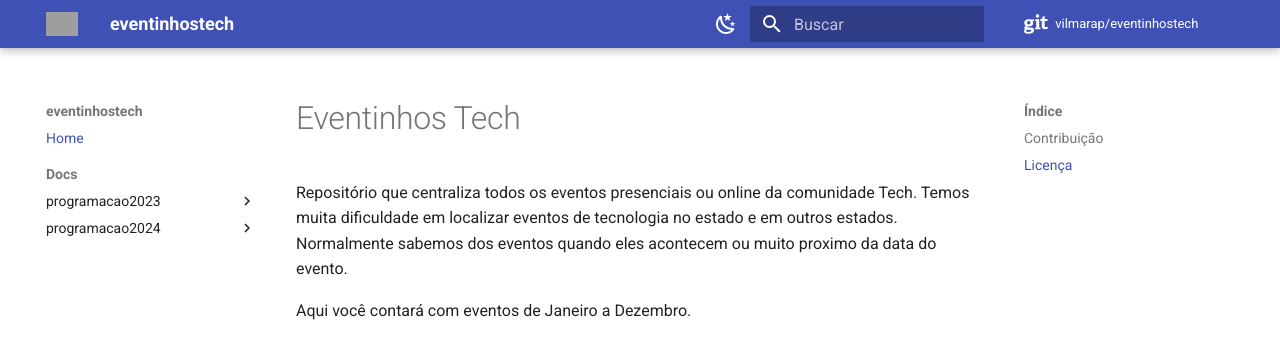
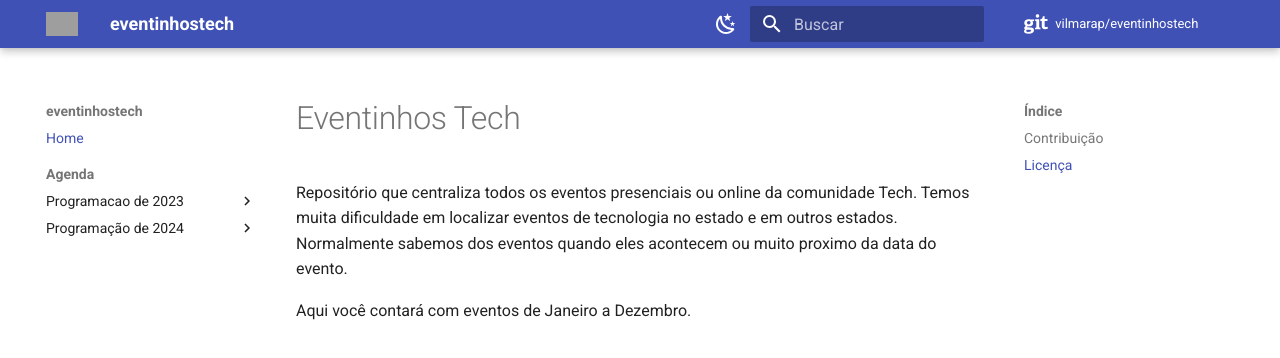
Before and after one commit to vilmarap/eventinhostech, an MkDocs documentation site: the page built from docs/index.md, in a window 1280 px wide. Shown: the top 358 px of the page. Built offline with MkDocs 1.6.1 and Material for MkDocs 9.7.7, drawn with Linux system fonts in a browser that asks for light colours; comment, search, counter and statistics services are not loaded; grey boxes are pictures that could not be loaded.

Commit message:
fix: adjust menu mkdocs

```diff
--- a/mkdocs.yml
+++ b/mkdocs.yml
@@ -24,9 +24,9 @@ theme:
 
 nav:
   - Home: index.md
-  - Docs:
-    - programacao2023:
+  - Agenda:
+    - Programacao de 2023:
       - Novembro: programacao2023/novembro2023.md
       - Dezembro: programacao2023/dezembro2023.md
-    - programacao2024:
+    - Programação de 2024:
       - Janeiro: programacao2024/janeiro2024.md
```
